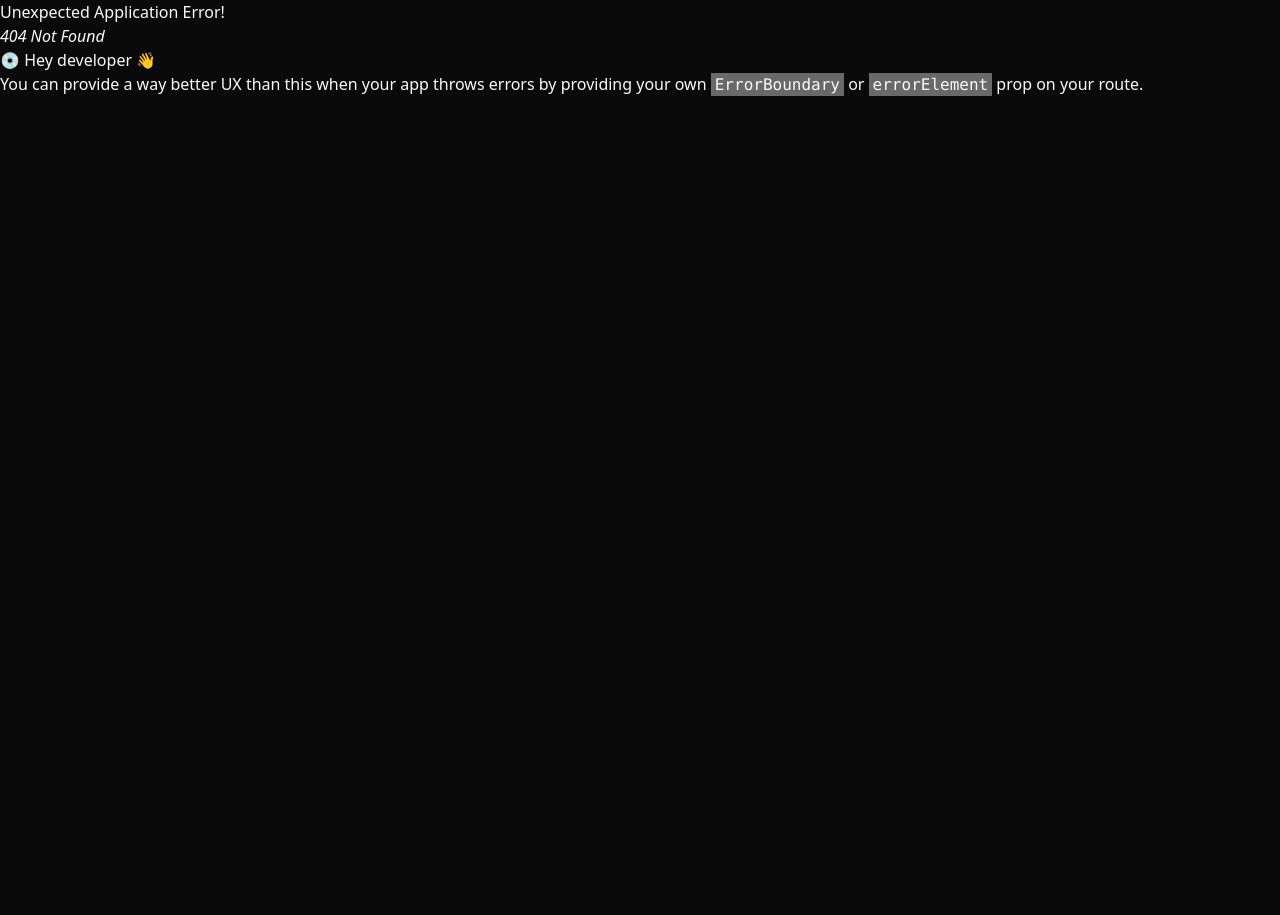
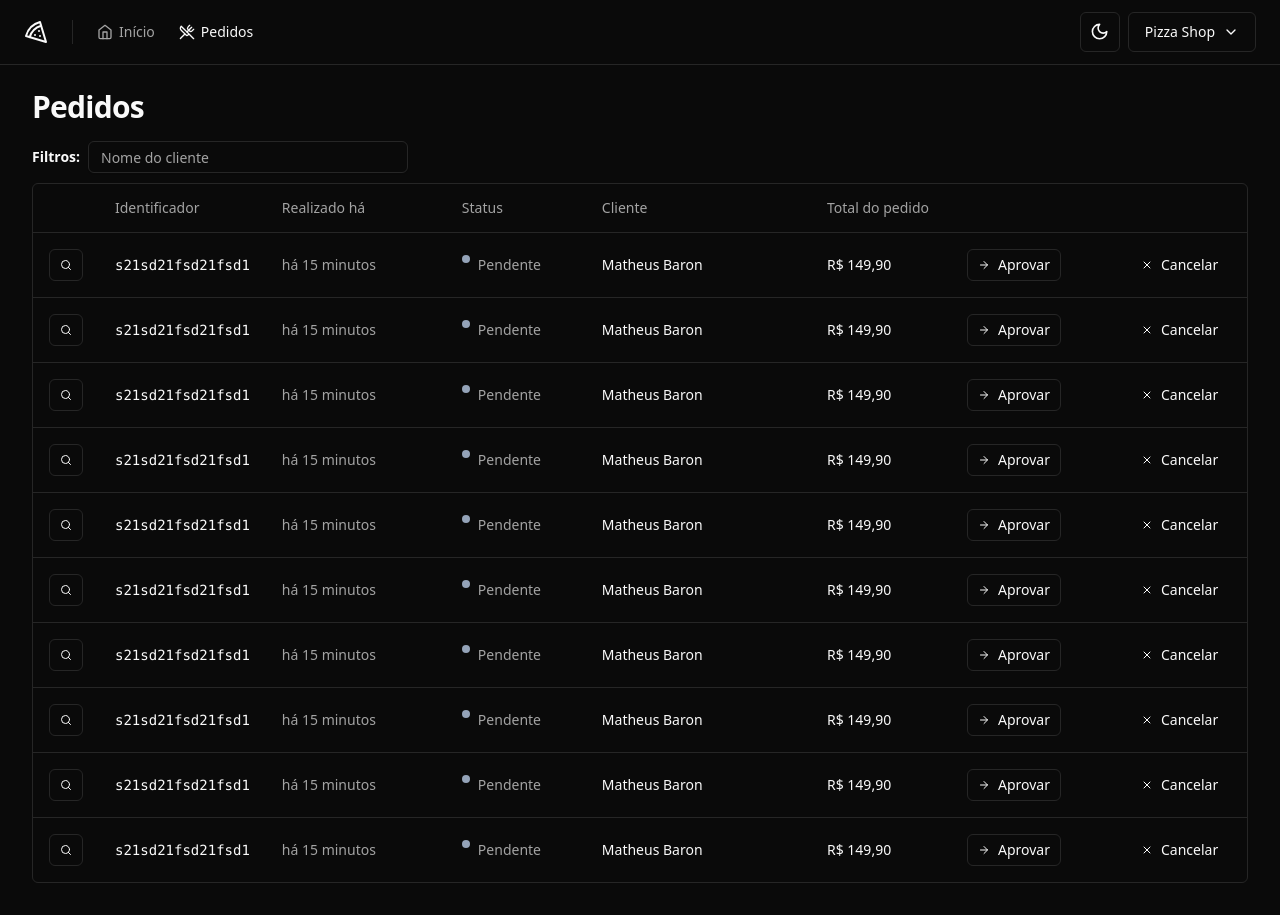
Before and after one commit to matheusbr1/pizzashop-web, a React (Vite) app: page /orders in a window 1280 px wide. Before the commit this address had no page. Before the commit the page ends 800 px from the top, so only its background shows below. Built offline with nearby package versions, Linux system fonts and the light colour scheme.

Commit message:
feat: init orders page, create orders table

```diff
--- a/src/components/ui/button.tsx
+++ b/src/components/ui/button.tsx
@@ -22,6 +22,7 @@
       size: {
         default: 'h-10 px-4 py-2',
         sm: 'h-9 rounded-md px-3',
+        xs: 'h-8 px-2.5',
         lg: 'h-11 rounded-md px-8',
         icon: 'h-10 w-10',
       },
--- /dev/null
+++ b/src/components/ui/table.tsx
@@ -0,0 +1,117 @@
+import * as React from "react"
+
+import { cn } from "@/lib/utils"
+
+const Table = React.forwardRef<
+  HTMLTableElement,
+  React.HTMLAttributes<HTMLTableElement>
+>(({ className, ...props }, ref) => (
+  <div className="relative w-full overflow-auto">
+    <table
+      ref={ref}
+      className={cn("w-full caption-bottom text-sm", className)}
+      {...props}
+    />
+  </div>
+))
+Table.displayName = "Table"
+
+const TableHeader = React.forwardRef<
+  HTMLTableSectionElement,
+  React.HTMLAttributes<HTMLTableSectionElement>
+>(({ className, ...props }, ref) => (
+  <thead ref={ref} className={cn("[&_tr]:border-b", className)} {...props} />
+))
+TableHeader.displayName = "TableHeader"
+
+const TableBody = React.forwardRef<
+  HTMLTableSectionElement,
+  React.HTMLAttributes<HTMLTableSectionElement>
+>(({ className, ...props }, ref) => (
+  <tbody
+    ref={ref}
+    className={cn("[&_tr:last-child]:border-0", className)}
+    {...props}
+  />
+))
+TableBody.displayName = "TableBody"
+
+const TableFooter = React.forwardRef<
+  HTMLTableSectionElement,
+  React.HTMLAttributes<HTMLTableSectionElement>
+>(({ className, ...props }, ref) => (
+  <tfoot
+    ref={ref}
+    className={cn(
+      "border-t bg-muted/50 font-medium [&>tr]:last:border-b-0",
+      className
+    )}
+    {...props}
+  />
+))
+TableFooter.displayName = "TableFooter"
+
+const TableRow = React.forwardRef<
+  HTMLTableRowElement,
+  React.HTMLAttributes<HTMLTableRowElement>
+>(({ className, ...props }, ref) => (
+  <tr
+    ref={ref}
+    className={cn(
+      "border-b transition-colors hover:bg-muted/50 data-[state=selected]:bg-muted",
+      className
+    )}
+    {...props}
+  />
+))
+TableRow.displayName = "TableRow"
+
+const TableHead = React.forwardRef<
+  HTMLTableCellElement,
+  React.ThHTMLAttributes<HTMLTableCellElement>
+>(({ className, ...props }, ref) => (
+  <th
+    ref={ref}
+    className={cn(
+      "h-12 px-4 text-left align-middle font-medium text-muted-foreground [&:has([role=checkbox])]:pr-0",
+      className
+    )}
+    {...props}
+  />
+))
+TableHead.displayName = "TableHead"
+
+const TableCell = React.forwardRef<
+  HTMLTableCellElement,
+  React.TdHTMLAttributes<HTMLTableCellElement>
+>(({ className, ...props }, ref) => (
+  <td
+    ref={ref}
+    className={cn("p-4 align-middle [&:has([role=checkbox])]:pr-0", className)}
+    {...props}
+  />
+))
+TableCell.displayName = "TableCell"
+
+const TableCaption = React.forwardRef<
+  HTMLTableCaptionElement,
+  React.HTMLAttributes<HTMLTableCaptionElement>
+>(({ className, ...props }, ref) => (
+  <caption
+    ref={ref}
+    className={cn("mt-4 text-sm text-muted-foreground", className)}
+    {...props}
+  />
+))
+TableCaption.displayName = "TableCaption"
+
+export {
+  Table,
+  TableHeader,
+  TableBody,
+  TableFooter,
+  TableHead,
+  TableRow,
+  TableCell,
+  TableCaption,
+}
--- a/src/main.tsx
+++ b/src/main.tsx
@@ -1,5 +1,7 @@
+/* eslint-disable @typescript-eslint/no-non-null-assertion */
 import React from 'react'
 import ReactDOM from 'react-dom/client'
+
 import { App } from './App.tsx'
 
 ReactDOM.createRoot(document.getElementById('root')!).render(
--- /dev/null
+++ b/src/pages/app/orders/orders.tsx
@@ -0,0 +1,89 @@
+import { ArrowRight, Search, X } from "lucide-react";
+import { Helmet } from "react-helmet-async";
+
+import { Button } from "@/components/ui/button";
+import { Input } from "@/components/ui/input";
+import {
+  Table,
+  TableBody,
+  TableCell,
+  TableHead,
+  TableHeader,
+  TableRow
+} from "@/components/ui/table";
+
+export function Orders() {
+  return (
+    <>
+      <Helmet title='Pedidos' />
+      <div className="flex flex-col gap-4" >
+        <h1 className="text-3xl font-bold tracking-tight" >Pedidos</h1>
+      </div>
+      <div className="space-y-2.5" >
+        <form className="flex items-center gap-2">
+          <span className="text-sm font-semibold" >Filtros: </span>
+          <Input placeholder="Nome do cliente" className="h-8 w-[320px]" />
+        </form>
+
+        <div className="border rounded-md" >
+          <Table>
+            <TableHeader>
+              <TableRow>
+                <TableHead className="w-[64px]" ></TableHead>
+                <TableHead className="w-[140px]" >Identificador</TableHead>
+                <TableHead className="w-[180px]" >Realizado há</TableHead>
+                <TableHead className="w-[140px]" >Status</TableHead>
+                <TableHead>Cliente</TableHead>
+                <TableHead className="w-[140px]" >Total do pedido</TableHead>
+                <TableHead className="w-[164px]" ></TableHead>
+                <TableHead className="w-[132px]" ></TableHead>
+              </TableRow>
+            </TableHeader>
+            <TableBody>
+              {Array.from({ length: 10 }).map((_, i) => (
+                <TableRow key={i} >
+                  <TableCell>
+                    <Button variant='outline' size='xs' >
+                      <Search className="h-3 w-3" />
+                      <span className="sr-only" >Detalhes do pedido</span>
+                    </Button>
+                  </TableCell>
+                  <TableCell className="font-mono text-sm font-medium" >
+                    s21sd21fsd21fsd1
+                  </TableCell>
+                  <TableCell className="text-muted-foreground" >
+                    há 15 minutos
+                  </TableCell>
+                  <TableCell>
+                    <div className="flex items-tencer gap-2" >
+                      <span className="h-2 w-2 rounded bg-slate-400" />
+                      <span className="font-medium text-muted-foreground" >Pendente</span>
+                    </div>
+                  </TableCell>
+                  <TableCell className="font-medium" >
+                    Matheus Baron
+                  </TableCell>
+                  <TableCell className="font-medium" >
+                    R$ 149,90
+                  </TableCell>
+                  <TableCell>
+                    <Button variant='outline' size='xs' >
+                      <ArrowRight className="h-3 w-3 mr-2" />
+                      Aprovar
+                    </Button>
+                  </TableCell>
+                  <TableCell>
+                    <Button variant='ghost' size='xs' >
+                      <X className="h-3 w-3 mr-2" />
+                      Cancelar
+                    </Button>
+                  </TableCell>
+                </TableRow>
+              ))}
+            </TableBody>
+          </Table>
+        </div>
+      </div>
+    </>
+  )
+}
--- a/src/pages/routes.tsx
+++ b/src/pages/routes.tsx
@@ -3,6 +3,7 @@
 import { AppLayout } from './_layouts/app'
 import { AuthLayout } from './_layouts/auth'
 import { Dashboard } from './app/dashboard'
+import { Orders } from './app/orders/orders'
 import { SignIn } from './auth/sign-in'
 import { SignUp } from './auth/sign-up'
 
@@ -11,6 +12,7 @@
     path: '/', element: <AppLayout />,
     children: [
       { path: '/', element: <Dashboard /> },
+      { path: '/orders', element: <Orders /> },
     ]
   },
   {
```
